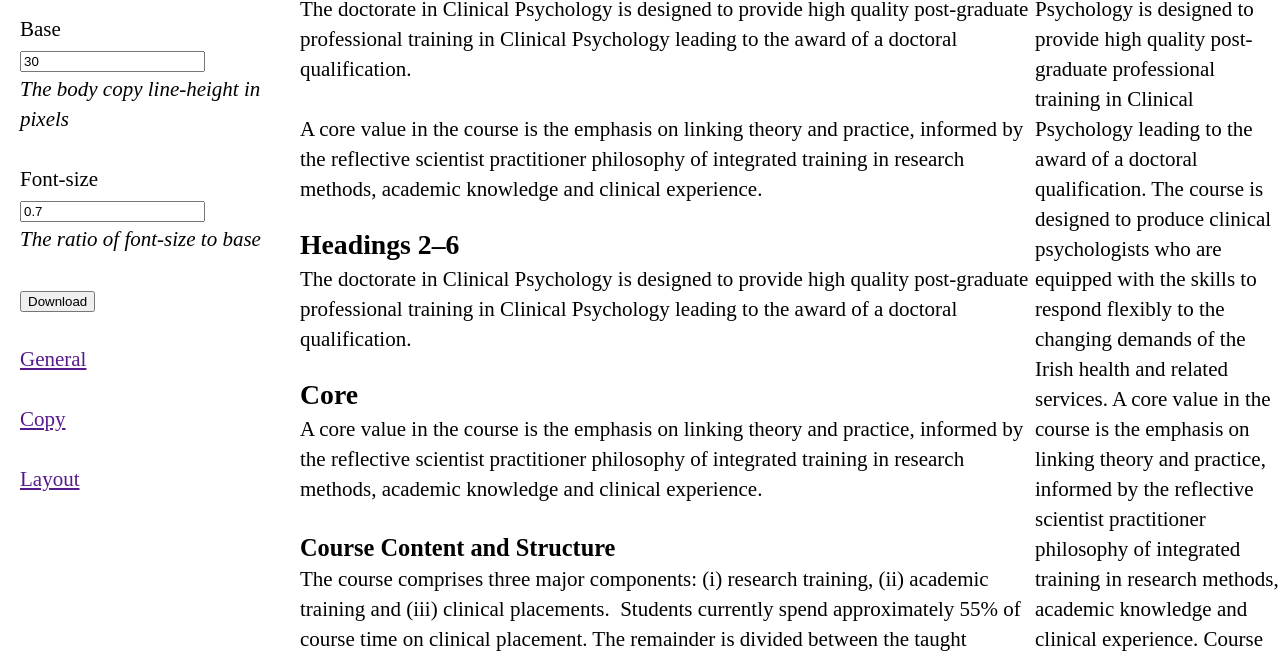
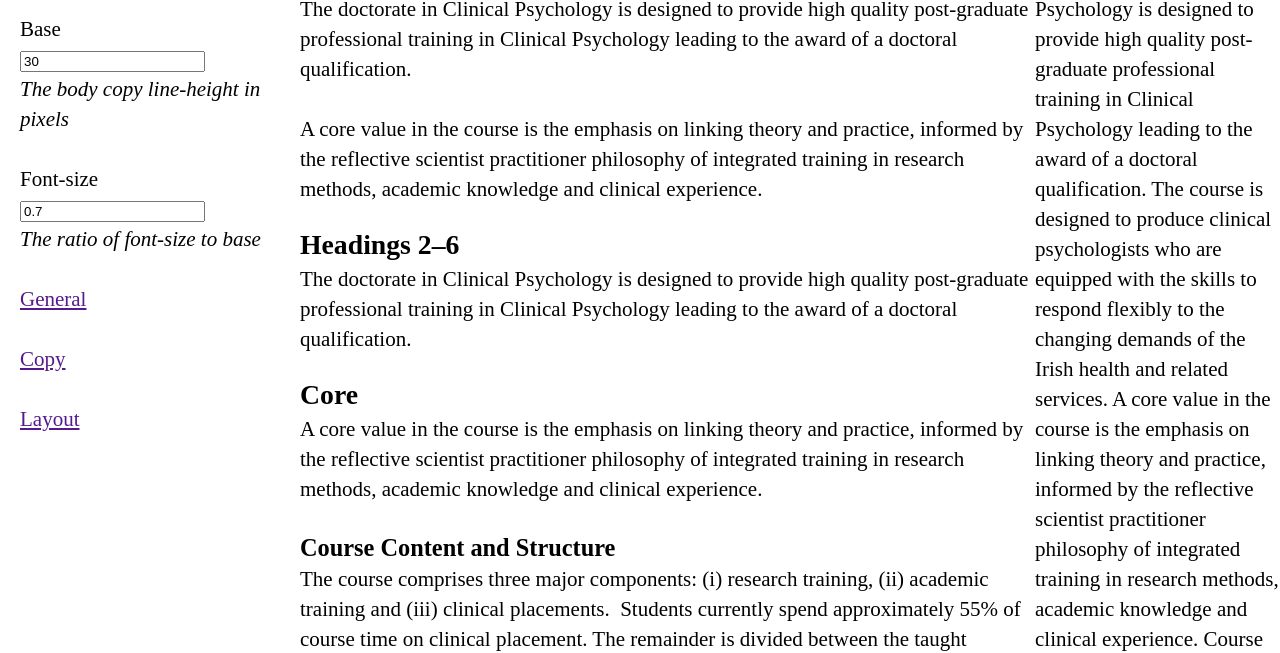
Before and after one commit to davesmiths/baseup, a plain HTML site: page customize/index.html in a window 1280 px wide. Shown: the part 156-809 px from the top of the page. Drawn offline with nearby package versions, Linux system fonts and the light colour scheme.

Commit message:
Dropped the download button while it doesn't work

```diff
--- a/customize/index.html
+++ b/customize/index.html
@@ -99,7 +99,7 @@
     <input name="input-copyfontsizebaseratio" id="input-copyfontsizebaseratio" type="number" value="0.7" step="0.01" /><br />
     <em>The ratio of font-size to base</em>
 </p>
-<p><input type="submit" value="Download" /><br />
+<!--<p><input type="submit" value="Download" /></p>-->
 
 
 
```
